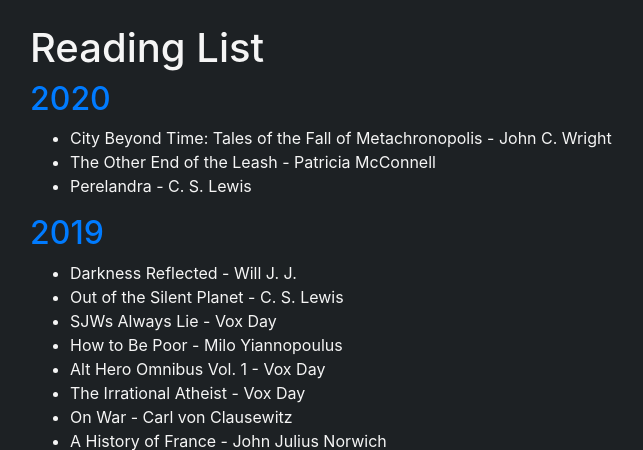
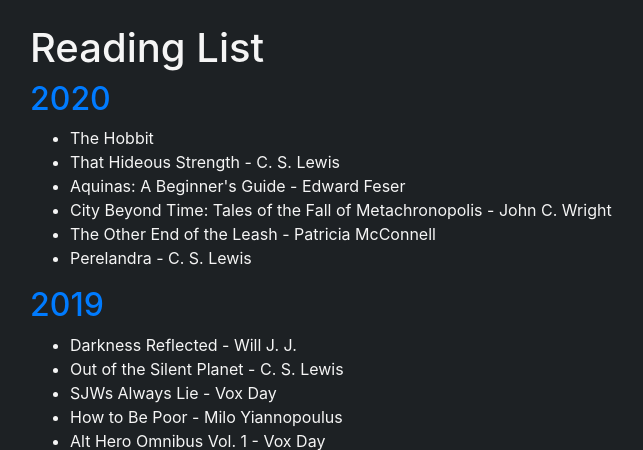
Before and after one commit to silaspath/lightning_flask, a Flask app: page /readinglist in a window 1280 px wide. Shown: the part 56-506 px from the top of the page, without its empty margins (55-698 px from the left). Run offline with Flask 2, Linux system fonts and the light colour scheme; parts of the project's set-up code (start-up, migrations or seed data) failed here and were passed over; some libraries are stand-ins or nearby versions.

Commit message:
update readinh.html
aq
cs lewis 3
hobbit

```diff
--- a/lightning_flask/templates/reading.html
+++ b/lightning_flask/templates/reading.html
@@ -4,6 +4,9 @@
     <div class="reading-section">
         <h2>2020</h2>
         <ul>
+            <li>The Hobbit</li>
+            <li>That Hideous Strength - C. S. Lewis</li>
+            <li>Aquinas: A Beginner's Guide - Edward Feser</li>
             <li>City Beyond Time: Tales of the Fall of Metachronopolis - John C. Wright</li>
             <li>The Other End of the Leash - Patricia McConnell</li>
             <li>Perelandra - C. S. Lewis</li>
```
